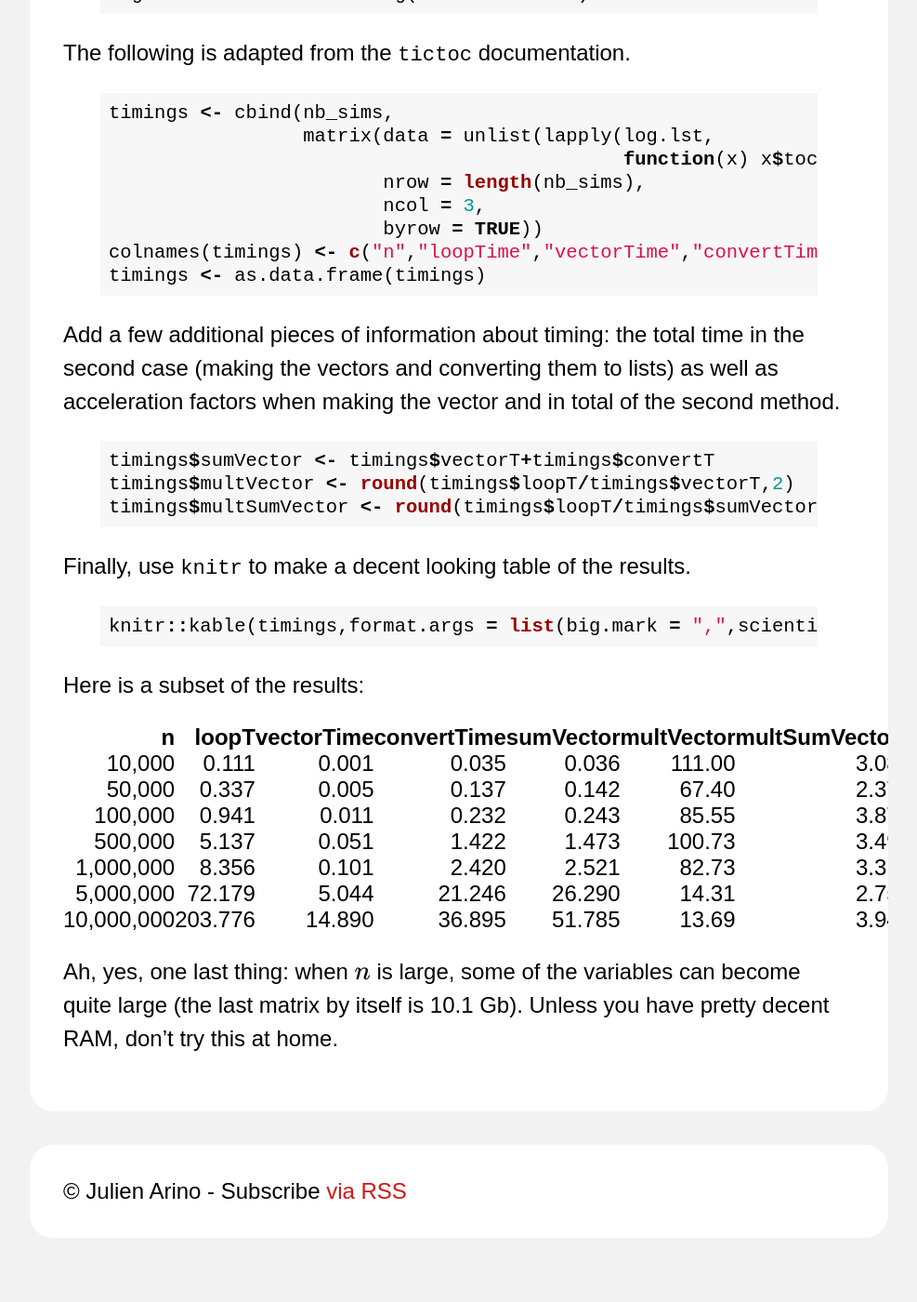
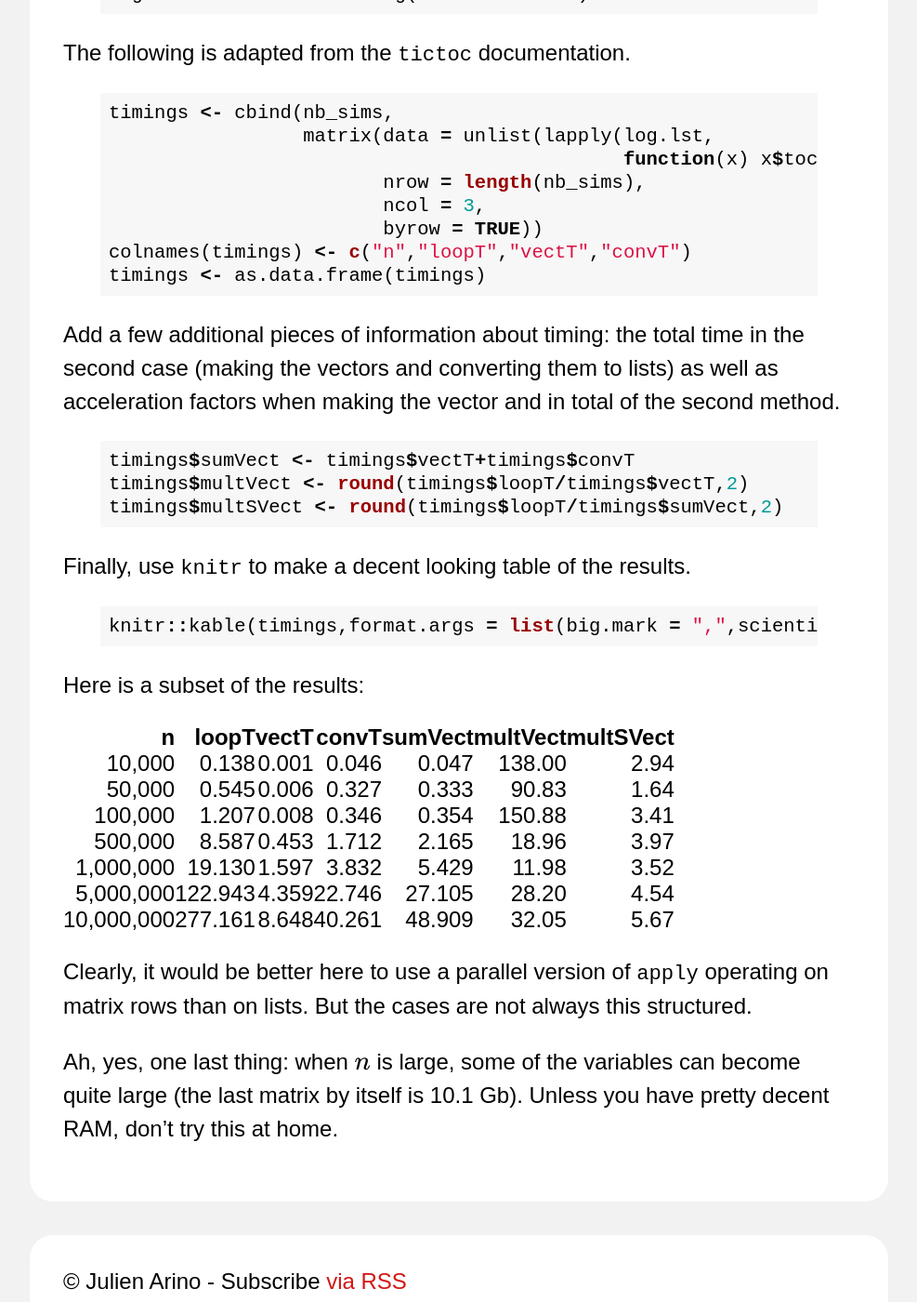
Before and after one commit to julien-arino/julien-arino.github.io, a Jekyll site: the page built from _posts/2019-07-10-ugly-loops.markdown, in a window 1280 px wide and 1400 px high, scrolled down 1951 px. Shown: the whole window at 93% size, without its empty margins (288-1275 px from the left). Built offline with Jekyll 4.4.1, drawn with Linux system fonts in a browser that asks for light colours; formulas are drawn with MathJax 3; before the commit the page ends 3318 px from its top, so only the background shows below that.

Commit message:
another edit

```diff
--- a/_posts/2019-07-10-ugly-loops.markdown
+++ b/_posts/2019-07-10-ugly-loops.markdown
@@ -76,16 +76,16 @@ timings <- cbind(nb_sims,
                         nrow = length(nb_sims),
                         ncol = 3,
                         byrow = TRUE))
-colnames(timings) <- c("n","loopTime","vectorTime","convertTime")
+colnames(timings) <- c("n","loopT","vectT","convT")
 timings <- as.data.frame(timings)
 {% endhighlight %}
 
 Add a few additional pieces of information about timing: the total time in the second case (making the vectors and converting them to lists) as well as acceleration factors when making the vector and in total of the second method.
 
 {% highlight r %}
-timings$sumVector <- timings$vectorT+timings$convertT
-timings$multVector <- round(timings$loopT/timings$vectorT,2)
-timings$multSumVector <- round(timings$loopT/timings$sumVector,2)
+timings$sumVect <- timings$vectT+timings$convT
+timings$multVect <- round(timings$loopT/timings$vectT,2)
+timings$multSVect <- round(timings$loopT/timings$sumVect,2)
 {% endhighlight %}
 
 Finally, use `knitr` to make a decent looking table of the results.
@@ -96,15 +96,17 @@ knitr::kable(timings,format.args = list(big.mark = ",",scientific=FALSE))
 
 Here is a subset of the results:
 
-|          n| loopT| vectorTime| convertTime| sumVector| multVector| multSumVector|
-|----------:|--------:|----------:|-----------:|---------:|----------:|-------------:|
-|     10,000|    0.111|      0.001|       0.035|     0.036|     111.00|          3.08|
-|     50,000|    0.337|      0.005|       0.137|     0.142|      67.40|          2.37|
-|    100,000|    0.941|      0.011|       0.232|     0.243|      85.55|          3.87|
-|    500,000|    5.137|      0.051|       1.422|     1.473|     100.73|          3.49|
-|  1,000,000|    8.356|      0.101|       2.420|     2.521|      82.73|          3.31|
-|  5,000,000|   72.179|      5.044|      21.246|    26.290|      14.31|          2.75|
-| 10,000,000|  203.776|     14.890|      36.895|    51.785|      13.69|          3.94|
+|          n|   loopT| vectT|  convT| sumVect| multVect| multSVect|
+|----------:|-------:|-----:|------:|-------:|--------:|---------:|
+|     10,000|   0.138| 0.001|  0.046|   0.047|   138.00|      2.94|
+|     50,000|   0.545| 0.006|  0.327|   0.333|    90.83|      1.64|
+|    100,000|   1.207| 0.008|  0.346|   0.354|   150.88|      3.41|
+|    500,000|   8.587| 0.453|  1.712|   2.165|    18.96|      3.97|
+|  1,000,000|  19.130| 1.597|  3.832|   5.429|    11.98|      3.52|
+|  5,000,000| 122.943| 4.359| 22.746|  27.105|    28.20|      4.54|
+| 10,000,000| 277.161| 8.648| 40.261|  48.909|    32.05|      5.67|
+
+Clearly, it would be better here to use a parallel version of `apply` operating on matrix rows than on lists. But the cases are not always this structured.
 
 
 Ah, yes, one last thing: when $n$ is large, some of the variables can become quite large (the last matrix by itself is 10.1 Gb). Unless you have pretty decent RAM, don't try this at home.
```
